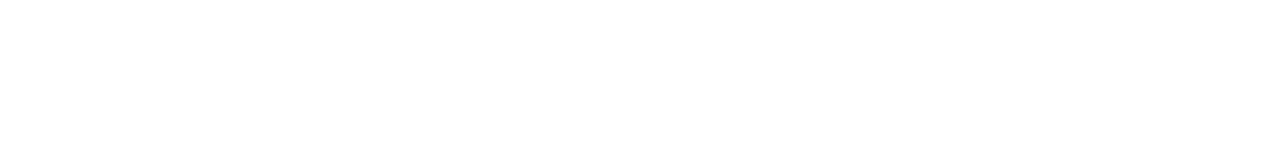
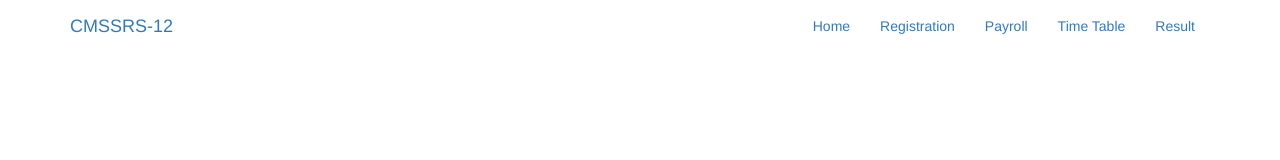
Before and after one commit to dhruvin2910/cmssrs-12, a website: page app/index.html in a window 1280 px wide. Drawn offline with Linux system fonts and the light colour scheme.

Commit message:
Basic menu

```diff
--- a/app/index.html
+++ b/app/index.html
@@ -2,7 +2,7 @@
 <html>
 <head lang="en">
   <meta charset="UTF-8">
-  <title>CMSSRS</title>
+  <title>CMSSRS-12</title>
 
   <!--Bootstrap-->
   <link rel="stylesheet" href="js/bootstrap/dist/css/bootstrap.css"/>
@@ -17,7 +17,34 @@
 </head>
 <body>
 
+<nav class="navbar navbar-primary">
+  <div class="container">
 
+    <!-- Title with hamburger menu-->
+    <div class="navbar-header">
+      <button type="button" class="navbar-toggle collapsed" data-toggle="collapse"
+              data-target="#navbar-collapse">
+        <span class="icon-bar"><span class="glyphicon glyphicon-menu-hamburger"></span></span>
+      </button>
+      <a class="navbar-brand" href="#">CMSSRS-12</a>
+    </div>
+
+    <!--Navbar-->
+    <div class="collapse navbar-collapse" id="navbar-collapse">
+
+      <!--List of menus-->
+      <ul class="nav navbar-nav navbar-right">
+        <li class="active"><a href="#">Home</a></li>
+        <li><a href="#">Registration</a></li>
+        <li><a href="#">Payroll</a></li>
+        <li><a href="#">Time Table</a></li>
+        <li><a href="#">Result</a></li>
+      </ul>
+
+    </div>
+
+  </div>
+</nav>
 
 </body>
 </html>
```
